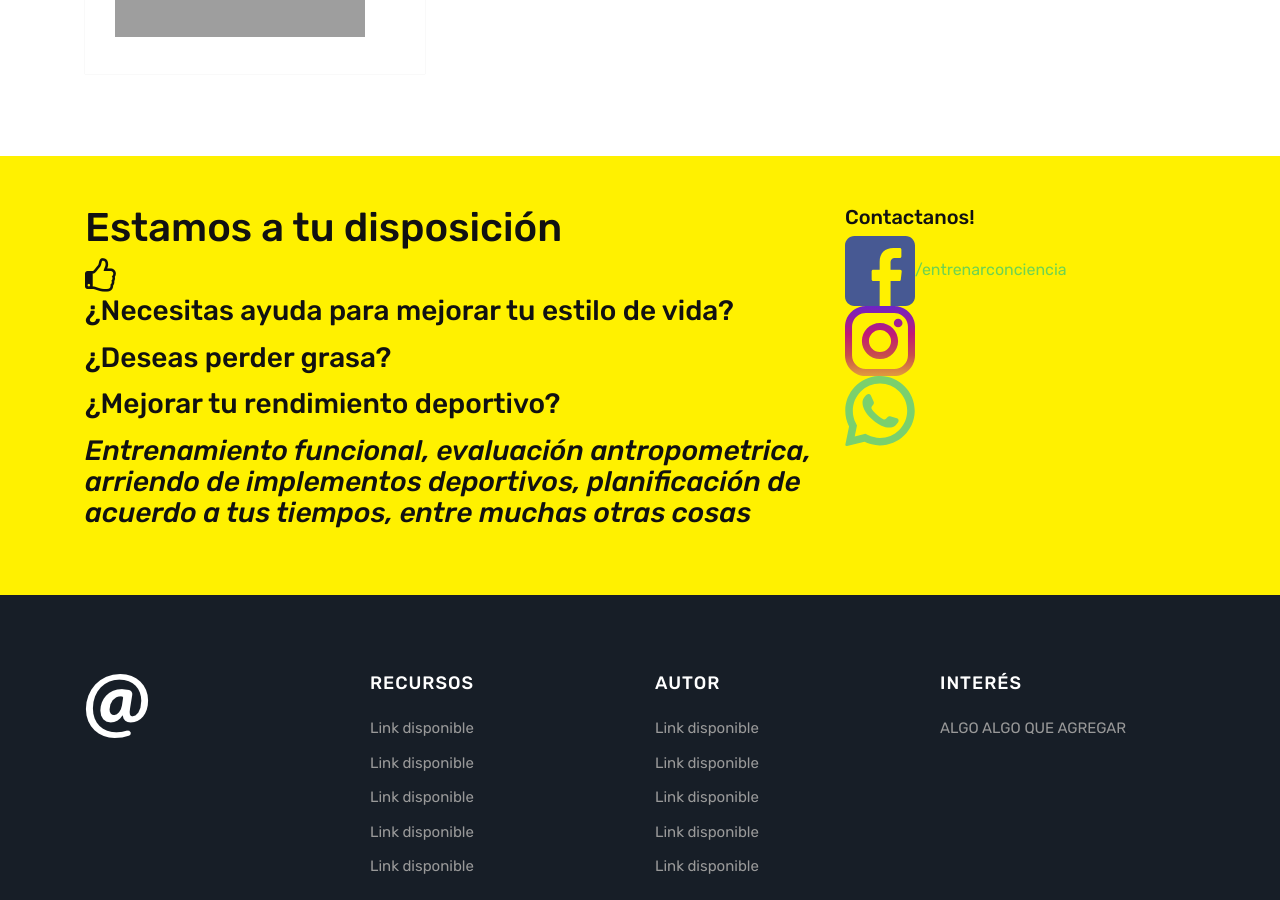
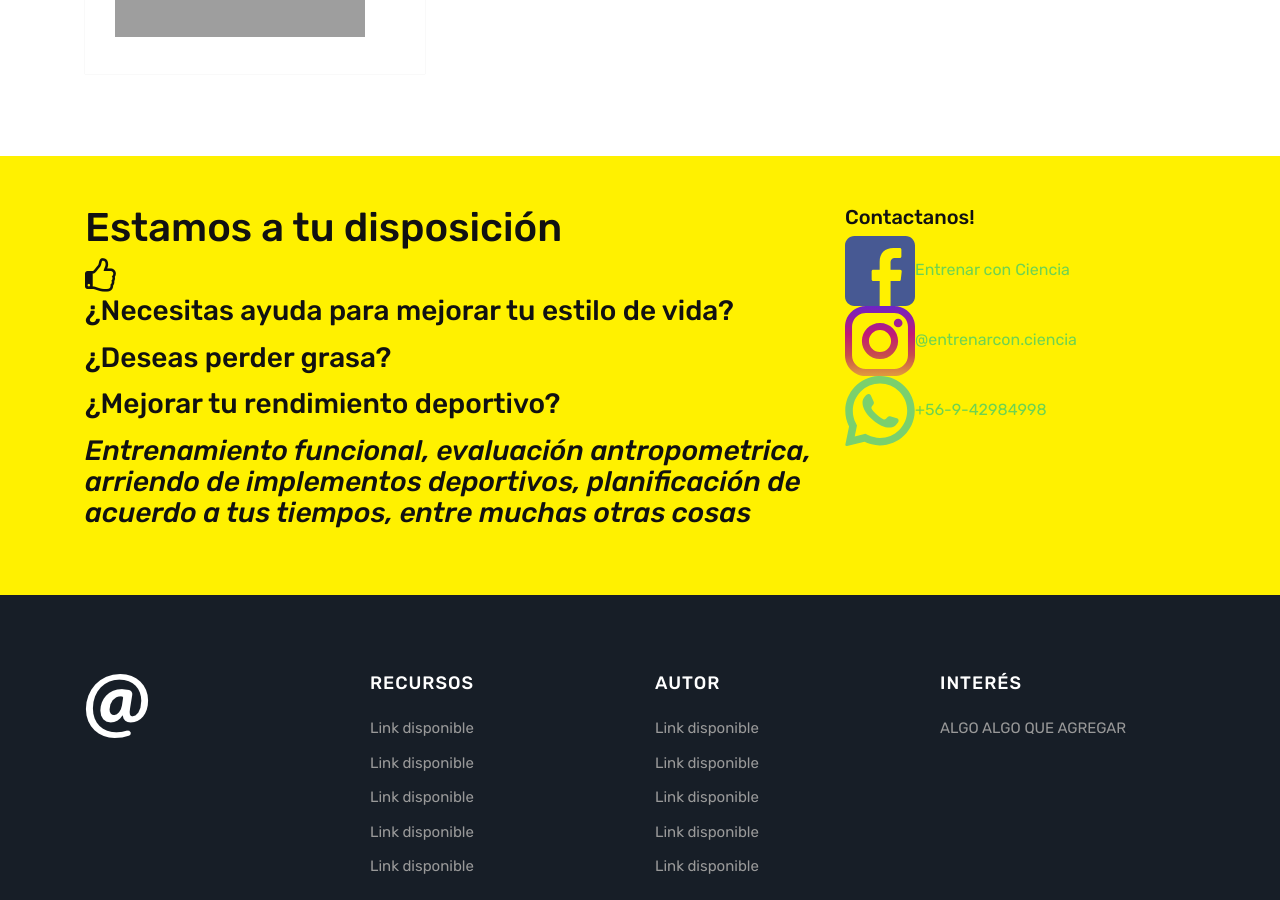
Before and after one commit to msanhueza/alex, a Jekyll site: the page built from index.html, in a window 1280 px wide and 900 px high, scrolled down 2475 px. Built offline with Jekyll 4.4.1, drawn with Linux system fonts in a browser that asks for light colours; the list of posts is cut into pages by our own code; grey boxes are pictures that could not be loaded.

Commit message:
Update default.html

```diff
--- a/_layouts/default.html
+++ b/_layouts/default.html
@@ -129,11 +129,11 @@
                 <div class="col-md-4 text-left footersocial">
                     <h5>Contactanos!</h5>
 
-                    <a href="https://www.facebook.com/pages/category/Health---Wellness-Website/Entrenar-con-Ciencia-2431184923783303/"><img src="{{ site.baseurl }}/assets/images/facebook.svg" width="70" height="70" title="Facebook"><a href="https://www.facebook.com/pages/category/Health---Wellness-Website/Entrenar-con-Ciencia-2431184923783303/">/entrenarconciencia</a></a>
+                    <a href="https://www.facebook.com/pages/category/Health---Wellness-Website/Entrenar-con-Ciencia-2431184923783303/"><img src="{{ site.baseurl }}/assets/images/facebook.svg" width="70" height="70" title="Facebook"><a href="https://www.facebook.com/pages/category/Health---Wellness-Website/Entrenar-con-Ciencia-2431184923783303/">Entrenar con Ciencia</a></a>
                     </br>
-                    <a href="https://www.instagram.com/entrenarcon.ciencia/"><img src="{{ site.baseurl }}/assets/images/instagram.svg" width="70" height="70" title="Instagram"></a>
+                    <a href="https://www.instagram.com/entrenarcon.ciencia/"><img src="{{ site.baseurl }}/assets/images/instagram.svg" width="70" height="70" title="Instagram"><a href="https://www.instagram.com/entrenarcon.ciencia/">@entrenarcon.ciencia</a></a>
                     </br>
-                    <a href="https://wa.me/+56942984998"><img src="{{ site.baseurl }}/assets/images/whatsapp.svg" width="70" height="70" title="Whatsapp"></a>
+                    <a href="https://wa.me/+56942984998"><img src="{{ site.baseurl }}/assets/images/whatsapp.svg" width="70" height="70" title="Whatsapp"><a href="https://wa.me/+56942984998">+56-9-42984998</a></a>
 
 
                 </div>
```
